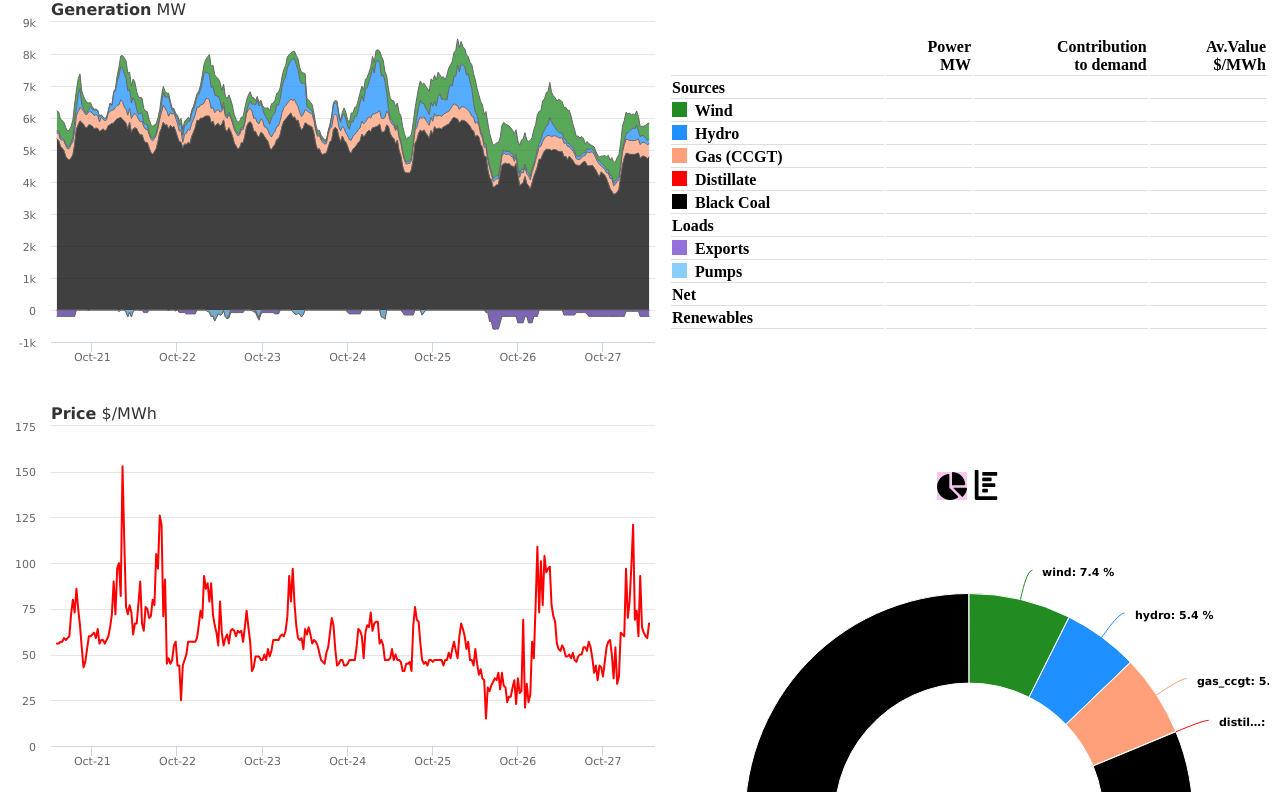
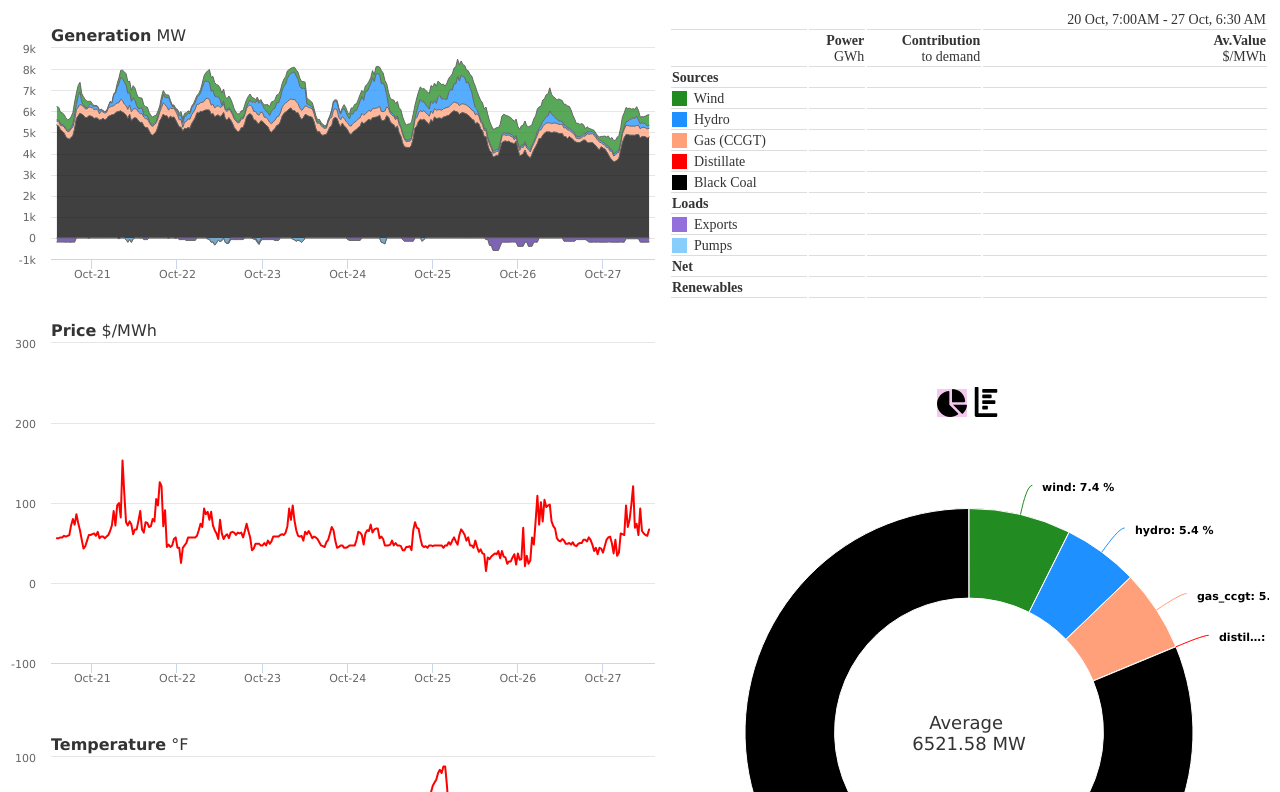
Before and after one commit to elvychen/SpringField-Energy-Analysis, a plain HTML site: page index.html in a window 1280 px wide. Shown: the part 62-854 px from the top of the page. Drawn offline with nearby package versions, Linux system fonts and the light colour scheme.

Commit message:
update area with data

```diff
--- a/index.html
+++ b/index.html
@@ -9,7 +9,7 @@
         <div class="container">
             <!-------------------------------Header------------------------>
             <div class="header">
-                <p>SpringField</p>
+                <p><img class="simpson" src ="./assets/simpson.jpg"> <b>&nbsp Energy &nbsp &nbsp Springfield</b></p>
             </div>
             <!-- External Import begins-->
             <script src="https://code.highcharts.com/highcharts.js"></script>
@@ -17,80 +17,86 @@
             <!-- External Import ends-->
             <table >
                 <tr>
-                    <td id = "power" width="80%" height="50%"></td>
-                    <td width="20%" >
+                    <td id = "power" width="90%"></td>
+                    <td width="10%" >
                         <table id = "inputTable" width="100%">
-                            <tr>
-                                <th class = "index"></th>
-                                <th><b>Power</b><br>MW</th>
-                                <th><b>Contribution</b><br>to demand</th>
-                                <th><b>Av.Value</b><br>$/MWh</th>
+                            <tr class="border_bottom">
+                                <td></td>
+                                <td></td>
+                                <td></td>
+                                <td id = "time">20 Oct, 7:00AM - 27 Oct, 6:30 AM</td>
                             </tr>
                             <tr>
-                                <th class = "index">Sources</th>
-                                <th></th>
-                                <th></th>
-                                <th></th>
+                                <th class = "index row"></th>
+                                <td class="row"><b>Power</b><br>GWh</td>
+                                <td class="row"><b>Contribution</b><br>to demand</td>
+                                <td class="row"><b>Av.Value</b><br>$/MWh</td>
                             </tr>
                             <tr>
-                                <th class="index" id = "wind" onclick = "changeGraph(this.id)"><div class="colors green"></div>&nbsp Wind</th>
-                                <th></th>
-                                <th></th>
-                                <th></th>
+                                <th style = "text-align: left">Sources</th>
+                                <td></td>
+                                <td></td>
+                                <td></td>
                             </tr>
                             <tr>
-                                <th class="index" id = "hydro" onclick = "changeGraph(this.id)"> <div class="colors blue"></div>&nbsp Hydro</th>
-                                <th></th>
-                                <th></th>
-                                <th></th>
+                                <td style = "text-align: left" id = "wind" onclick = "changeGraph(this.id)"><div class="colors green"></div>&nbsp Wind</td>
+                                <td></td>
+                                <td></td>
+                                <td></td>
                             </tr>
                             <tr>
-                                <th class="index" id = "gas_ccgt" onclick = "changeGraph(this.id)"><div class="colors orange"></div>&nbsp Gas (CCGT)</th>
-                                <th></th>
-                                <th></th>
-                                <th></th>
+                                <td style = "text-align: left" id = "hydro" onclick = "changeGraph(this.id)"> <div class="colors blue"></div>&nbsp Hydro</td>
+                                <td></td>
+                                <td></td>
+                                <td></td>
                             </tr>
                             <tr>
-                                <th class="index" id = "distillate" onclick = "changeGraph(this.id)"><div class="colors red"></div>&nbsp Distillate</th>
-                                <th></th>
-                                <th></th>
-                                <th></th>
+                                <td style = "text-align: left" id = "gas_ccgt" onclick = "changeGraph(this.id)"><div class="colors orange"></div>&nbsp Gas (CCGT)</td>
+                                <td></td>
+                                <td></td>
+                                <td></td>
                             </tr>
                             <tr>
-                                <th class="index" id = "black_coal" onclick = "changeGraph(this.id)"><div class="colors black"></div>&nbsp Black Coal</th>
-                                <th></th>
-                                <th></th>
-                                <th></th>
+                                <td style = "text-align: left" id = "distillate" onclick = "changeGraph(this.id)"><div class="colors red"></div>&nbsp Distillate</td>
+                                <td></td>
+                                <td></td>
+                                <td></td>
+                            </tr>
+                            <tr>
+                                <td style = "text-align: left" id = "black_coal" onclick = "changeGraph(this.id)"><div class="colors black"></div>&nbsp Black Coal</td>
+                                <td></td>
+                                <td></td>
+                                <td></td>
                             </tr>
                             <tr>
                                 <th class="index">Loads</th>
-                                <th></th>
-                                <th></th>
-                                <th></th>
+                                <td></td>
+                                <td></td>
+                                <td></td>
                             </tr>
                             <tr>
-                                <th class="index" id = "exports" onclick = "changeGraph(this.id)"><div class="colors purple"></div>&nbsp Exports</th>
-                                <th></th>
-                                <th></th>
-                                <th></th>
+                                <td style = "text-align: left" id = "exports" onclick = "changeGraph(this.id)"><div class="colors purple"></div>&nbsp Exports</td>
+                                <td></td>
+                                <td></td>
+                                <td></td>
                             </tr>
                             <tr>
-                                <th class="index" id = "pumps" onclick = "changeGraph(this.id)"><div class="colors lightblue"></div>&nbsp Pumps</th>
-                                <th></th>
-                                <th></th>
-                                <th></th>
+                                <td style = "text-align: left" id = "pumps" onclick = "changeGraph(this.id)"><div class="colors lightblue"></div>&nbsp Pumps</td>
+                                <td></td>
+                                <td></td>
+                                <td></td>
                             </tr>
                             <tr>
                                 <th class = "index">Net</th>
-                                <th></th>
-                                <th></th>
-                                <th></th>
+                                <td></td>
+                                <td></td>
+                                <td></td>
                             </tr>
                             <tr>
                                 <th class = "index">Renewables</th>
-                                <th></th>
-                                <th></th>
-                                <th></th>
+                                <td></td>
+                                <td></td>
+                                <td></td>
                             </tr>
                         </table>
                     </td>
--- a/main.css
+++ b/main.css
@@ -1,5 +1,16 @@
 body{
     background-color: "#ece9e6";
+    color: #333;
+}
+div.header{
+    font-size: 20px;
+    font-family: Playfair Display,Georgia,Times New Roman,Times,serif;
+    color: #333;
+}
+img.simpson{
+    width:40px;
+    height: 40px;
+    vertical-align:middle;
 }
 th.index{
     text-align: left;
@@ -9,6 +20,7 @@ th.index{
     float: left;
     width: 15px;
     height: 15px;
+    font-weight: normal;
 }
 
 .green {
@@ -37,23 +49,25 @@ th.index{
     background: #87CEFA;
 }
 
+table{
+    font-size: 14px;
+    color: #333;
+}
 #inputTable th {
     border-bottom: 1px solid #ddd;
     text-align: left;
 }
-#inputTable td+td,
-#inputTable th+th {
+#inputTable td{
     border-bottom: 1px solid #ddd;
     text-align: right;
 }
-
-
 #button{
     width:30px;
     height:30px;
     display: block;
     margin: 0 auto;
 }
+
 img {
     max-width: 5%;
     height: auto;
--- a/main.js
+++ b/main.js
@@ -22,7 +22,12 @@ mouse/touch event handler to bind the charts together.
 
 
             for (i = 0; i < Highcharts.charts.length; i = i + 1) {
+
+
                 chart = Highcharts.charts[i];
+                if (con==='power' && chart.renderTo.id=='power'){
+                    continue;
+                }
                 // Find coordinates within the chart
                 event = chart.pointer.normalize(e);
                 // Get the hovered point
@@ -44,6 +49,7 @@ mouse/touch event handler to bind the charts together.
                         var percentage = getPercentageTotal(totalData);
                         fillTable(percentage,structure,2,'','%',[1,7,10]);
                         fillTable([globalPrice[point.index][1],0,0,0,0,0,0,0,0,0],structure,3,'$','',[7,10]);
+                        structure.rows[0].cells[3].innerText = current[0];
                     }
                 }
             }
@@ -61,7 +67,7 @@ Highcharts.Point.prototype.highlight = function (event) {
     this.series.chart.tooltip.refresh(this); // Show the tooltip
     this.series.chart.xAxis[0].drawCrosshair(event, this); // Show the crosshair
 };
-
+var current = [];
 
 /**
  * Synchronize zooming through the setExtremes event handler.
@@ -84,7 +90,7 @@ function syncExtremes(e) {
         });
     }
 }
-
+const months = ["Jan", "Feb", "Mar","Apr", "May", "Jun", "Jul", "Aug", "Sep", "Oct", "Nov", "Dec"];
 
 var colors = ['#228B22','#1E90FF','#ffa07a','#ff0000','#000000','#9370DB','#87CEFA']
 Highcharts.setOptions({
@@ -102,7 +108,6 @@ let areaChart = {
             spacingTop: 20,
             spacingBottom: 20,
             type: 'area',
-
         },
         title: {
             text: '<b>Generation</b> MW',
@@ -166,6 +171,7 @@ let areaChart = {
             }
         },
         tooltip: {
+            enabled: true,
             shared :false,
             useHTML: true,
             split: false,
@@ -177,7 +183,8 @@ let areaChart = {
                 };
             },
             formatter: function(){
-                var time = Highcharts.dateFormat('%e %b,%l:%M %p',this.x);
+                var time = Highcharts.dateFormat('%e %b, %l:%M %p',this.x);
+                current = [time];
                 return '<span style=\"background-color:#F5C9EF;">'+time+'</span>'+this.series.name+this.y+' Total '+this.total+'MW';
             },
             borderWidth: 0,
@@ -231,6 +238,8 @@ let tempChart = {
             },
     },
     yAxis: {
+        min: 0,
+        max:90,
         title: {
             text: null
         }
@@ -243,7 +252,7 @@ let tempChart = {
             };
         },
         formatter: function(){
-            var time = Highcharts.dateFormat('%e %b,%l:%M %p',this.x);
+            var time = Highcharts.dateFormat('%e %b, %l:%M %p',this.x);
             return '<span style=\"background-color:#F5C9EF;">'+time+'</span>'+
             '<span style=\"background-color:white;">'+' $'+this.y+'</span>';
         },
@@ -298,6 +307,8 @@ let priceChart = {
         },
     },
     yAxis: {
+        min:-100,
+        max:300,
         title: {
             text: null
         }
@@ -310,7 +321,7 @@ let priceChart = {
             };
         },
         formatter: function(){
-            var time = Highcharts.dateFormat('%e %b,%l:%M %p',this.x);
+            var time = Highcharts.dateFormat('%e %b, %l:%M %p',this.x);
             return '<span style=\"background-color:#F5C9EF;">'+time+'</span>'+
             '<span style=\"background-color:white;">'+' $'+this.y+'</span>';
         },
@@ -363,13 +374,13 @@ function fillTable(data,structure,cellIndex,startSign, endSign,skippList){
             continue;
         }
         if (data[i-1]>1|| data[i-1]<-1){
-            structure.rows[i].cells[cellIndex].innerText = startSign + Math.round(data[i-1])+endSign;
+            structure.rows[i+1].cells[cellIndex].innerText = startSign +Number(Math.round(data[i-1]+'e1')+'e-1')+endSign;
         }
         else if (data[i-1]===0){
-            structure.rows[i].cells[cellIndex].innerText = '-';
+            structure.rows[i+1].cells[cellIndex].innerText = '-';
         }
         else{
-            structure.rows[i].cells[cellIndex].innerText = startSign+ Number(Math.round(data[i-1]+'e4')+'e-4')+endSign;
+            structure.rows[i+1].cells[cellIndex].innerText = startSign+ Number(Math.round(data[i-1]+'e4')+'e-4')+endSign;
         }
     }
 }
@@ -590,24 +601,24 @@ Highcharts.ajax({
     success: function(activity){
         activity = JSON.parse(activity);
 
-        var chartDiv = document.createElement('div');
-        chartDiv.className = 'chart';
-        document.getElementById('power').appendChild(chartDiv);
+        // var chartDiv = document.createElement('div');
+        // chartDiv.className = 'chart';
+        // document.getElementById('power').appendChild(chartDiv);
         overalArea = computePowerData(activity);
         areaChart.series = overalArea;
-        area = Highcharts.chart(chartDiv, areaChart);
+        area = Highcharts.chart('power', areaChart);
 
-        var chartDiv = document.createElement('div');
-        chartDiv.className = 'chart';
-        document.getElementById('price').appendChild(chartDiv);
+        // var chartDiv = document.createElement('div');
+        // chartDiv.className = 'chart';
+        // document.getElementById('price').appendChild(chartDiv);
         priceChart.series = [{"data":computePriceData(activity)}];
-        Highcharts.chart(chartDiv,priceChart);
+        Highcharts.chart('price',priceChart);
 
-        var chartDiv = document.createElement('div');
-        chartDiv.className = 'chart';
-        document.getElementById('temperature').appendChild(chartDiv);
+        // var chartDiv = document.createElement('div');
+        // chartDiv.className = 'chart';
+        // document.getElementById('temperature').appendChild(chartDiv);
         tempChart.series = [{"data":computeTemperatureData(activity)}];
-        Highcharts.chart(chartDiv,tempChart);
+        Highcharts.chart('temperature',tempChart);
 
         pieChart = new Highcharts.chart('pieChart', {
             colors: getPieColor(),
```
Also changed, not shown: assets/simpson.jpg (added), 2 other files.
